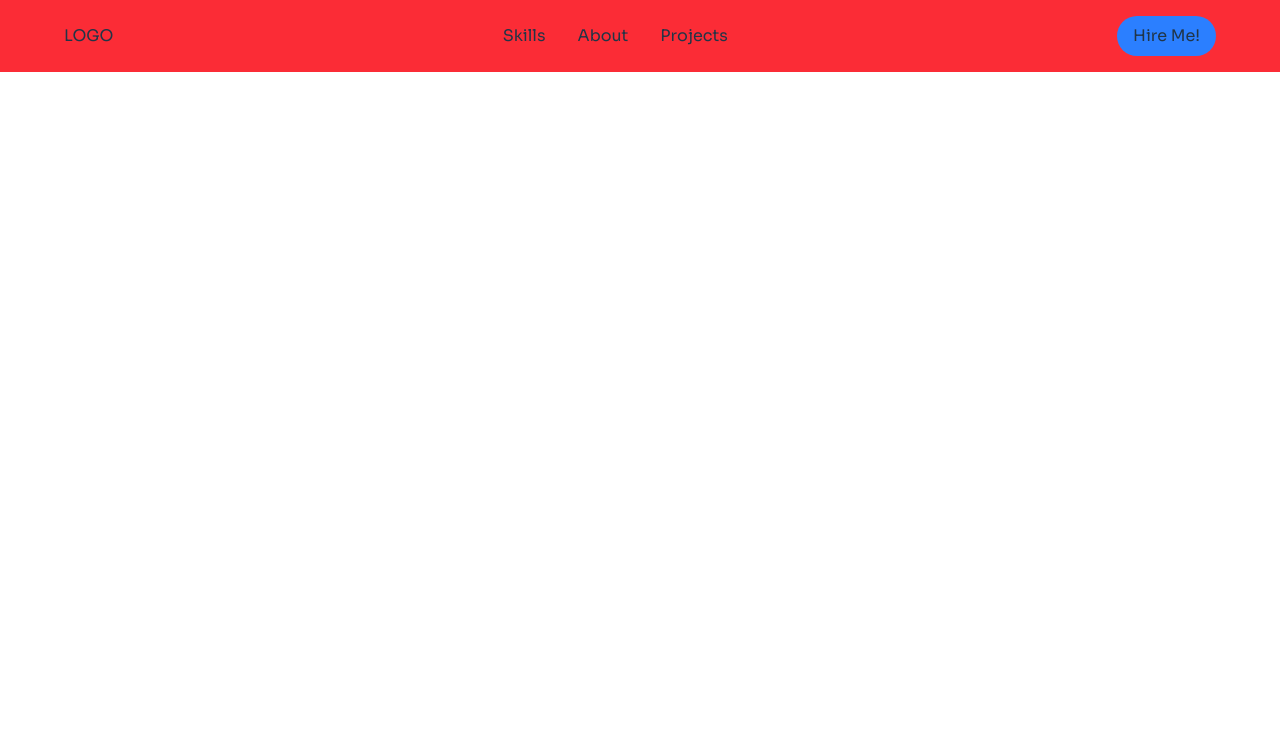
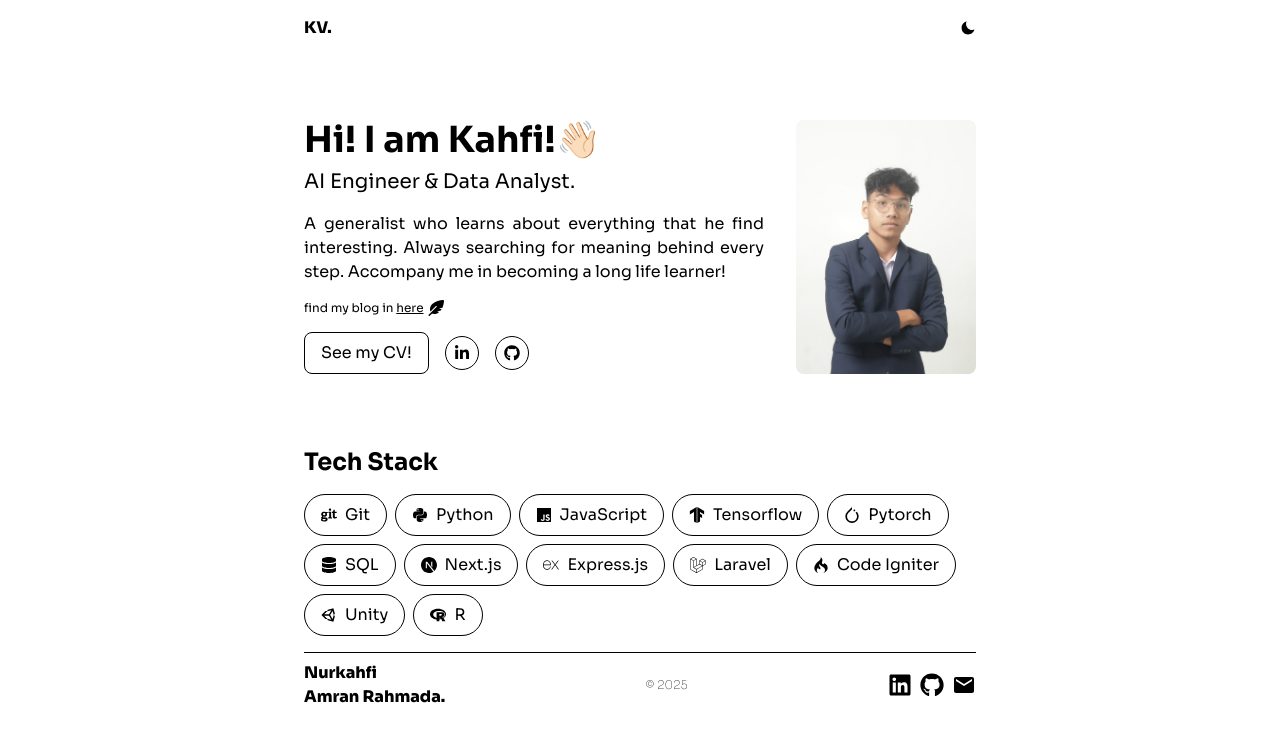
Before and after one commit to nrkahfirhmd/personal-portfolio, a React (Vite) app: page / in a window 1280 px wide. Shown: the top 742 px of the page. Built offline with nearby package versions, Linux system fonts and the light colour scheme.

Commit message:
add: hero skills and footer

```diff
--- a/package.json
+++ b/package.json
@@ -12,7 +12,8 @@
   "dependencies": {
     "@tailwindcss/vite": "^4.1.10",
     "react": "^19.1.0",
-    "react-dom": "^19.1.0"
+    "react-dom": "^19.1.0",
+    "react-icons": "^5.5.0"
   },
   "devDependencies": {
     "@eslint/js": "^9.25.0",
--- a/src/App.jsx
+++ b/src/App.jsx
@@ -7,10 +7,9 @@ export default function App()
 {
     return (
         <>
-            <div>
+            <div className="flex flex-col gap-2">
                 <Hero/>
                 <Skills/>
-                <About/>
                 <Showcase/>
             </div>
         </>
--- a/src/components/Footer.jsx
+++ b/src/components/Footer.jsx
@@ -1,4 +1,26 @@
+import { FaGithub } from "react-icons/fa";
+import { FaLinkedin } from "react-icons/fa6";
+import { MdEmail } from "react-icons/md";
+
 export default function Footer()
 {
+    return (
+        <div className="pt-4">
+            <div className="h-[1px] w-full bg-black dark:bg-white"></div>
+            <div className="py-2 flex justify-between items-center text-black dark:text-white">
+                <div className="font-black">
+                    <div>Nurkahfi</div>
+                    <div>Amran Rahmada.</div>
+                </div>
 
+                <p className="font-thin text-xs">&copy; 2025</p>
+
+                <div className="flex gap-2">
+                    <FaLinkedin className="w-6 h-6 cursor-pointer" />
+                    <FaGithub className="w-6 h-6 cursor-pointer" />
+                    <MdEmail className="w-6 h-6 cursor-pointer" />
+                </div>
+            </div>
+        </div>
+    )
 }
--- a/src/components/Navbar.jsx
+++ b/src/components/Navbar.jsx
@@ -1,20 +1,20 @@
+import ThemeToggle from "./ThemeToggle"
+
 export default function Navbar()
 {
     return (
-        <div className="w-screen flex py-4 px-16 justify-between items-center bg-red-500">
-            <div className="">
-                LOGO
+        <div className="w-full flex py-4 justify-between items-center">
+            <div className="italic font-black dark:text-white text-black">
+                KV.
             </div>
 
-            <div className="flex gap-8">
+            {/* <div className="flex gap-8">
                 <p className="hover:underline cursor-pointer">Skills</p>
                 <p className="hover:underline cursor-pointer">About</p>
                 <p className="hover:underline cursor-pointer">Projects</p>
-            </div>
+            </div> */}
 
-            <div className="px-4 py-2 bg-blue-500 rounded-full cursor-pointer">
-                Hire Me!
-            </div>
+            <ThemeToggle/>
         </div>
     )
 }
--- /dev/null
+++ b/src/components/ThemeToggle.jsx
@@ -0,0 +1,32 @@
+import { useEffect, useState } from "react";
+import { IoMdMoon } from "react-icons/io";
+import { MdSunny } from "react-icons/md";
+
+export default function ThemeToggle()
+{
+    const [darkMode, setDarkMode] = useState(() => {
+        return localStorage.getItem('theme') === "dark" ||
+        (!localStorage.getItem('theme') && window.matchMedia('(prefers-color-scheme: dark)').matches);
+    })
+
+    useEffect(() => {
+        const root = window.document.documentElement;
+
+        if (darkMode) {
+            root.classList.add('dark');
+            localStorage.setItem('theme', 'dark');
+        } else {
+            root.classList.remove('dark');
+            localStorage.setItem('theme', 'light');
+        }
+    }, [darkMode]);
+
+    return (
+        <button
+            onClick={() => setDarkMode(!darkMode)}
+            className="cursor-pointer dark:text-white text-black"
+        >
+            {darkMode ? <MdSunny /> : <IoMdMoon />}
+        </button>
+    )
+}
--- a/src/index.css
+++ b/src/index.css
@@ -1,5 +1,6 @@
 @import url('https://fonts.googleapis.com/css2?family=Sora:wght@100..800&display=swap');
 @import "tailwindcss";
+@custom-variant dark (&:where(.dark, .dark *));
 
 :root {
   font-family: system-ui, Avenir, Helvetica, Arial, sans-serif;
@@ -19,49 +20,3 @@
 body {
   font-family: "Sora", sans-serif;
 }
-
-a {
-  font-weight: 500;
-  color: #646cff;
-  text-decoration: inherit;
-}
-a:hover {
-  color: #535bf2;
-}
-
-h1 {
-  font-size: 3.2em;
-  line-height: 1.1;
-}
-
-button {
-  border-radius: 8px;
-  border: 1px solid transparent;
-  padding: 0.6em 1.2em;
-  font-size: 1em;
-  font-weight: 500;
-  font-family: inherit;
-  background-color: #1a1a1a;
-  cursor: pointer;
-  transition: border-color 0.25s;
-}
-button:hover {
-  border-color: #646cff;
-}
-button:focus,
-button:focus-visible {
-  outline: 4px auto -webkit-focus-ring-color;
-}
-
-@media (prefers-color-scheme: light) {
-  :root {
-    color: #213547;
-    background-color: #ffffff;
-  }
-  a:hover {
-    color: #747bff;
-  }
-  button {
-    background-color: #f9f9f9;
-  }
-}
--- a/src/main.jsx
+++ b/src/main.jsx
@@ -7,10 +7,12 @@ import Footer from './components/Footer'
 
 createRoot(document.getElementById('root')).render(
   <StrictMode>
-    <div className=''>
-      <Navbar/>
-      <App />
-      <Footer/>
+    <div className='w-screen flex justify-center h-screen dark:bg-[#242424] bg-[#ffffff]'>
+      <div className='w-full max-w-2xl flex flex-col px-4 md:px-0'>
+        <Navbar/>
+        <App />
+        <Footer/>
+      </div>
     </div>
   </StrictMode>
 )
--- a/src/pages/About.jsx
+++ /dev/null
@@ -1,4 +0,0 @@
-export default function About()
-{
-
-}
--- a/src/pages/Hero.jsx
+++ b/src/pages/Hero.jsx
@@ -1,4 +1,53 @@
+import { FaGithub, FaLinkedinIn } from "react-icons/fa"
+import { personalStatistics } from "../utils/data"
+import { FaFeatherPointed } from "react-icons/fa6"
+
 export default function Hero()
 {
+    return (
+        <div className="py-16 flex flex-col justify-center items-center">
+            <div className="flex flex-col-reverse md:flex-row gap-8 w-full justify-between items-center">
+                <div className="flex flex-col gap-4 text-black dark:text-white">
+                    <div className="flex flex-col gap-2">
+                        <h3 className="font-bold text-4xl">Hi! I am Kahfi!👋🏻</h3>
+                        <h2 className="text-xl">AI Engineer & Data Analyst.</h2>
+                    </div>
+                    <p className="text-justify text-md">
+                        A generalist who learns about everything that he find interesting. Always searching for meaning behind every step.
+                        Accompany me in becoming a long life learner!
+                    </p>
+                    <div className="flex gap-1">
+                        <p className="text-xs">
+                            find my blog in <span className="underline cursor-pointer">here</span>
+                        </p>
+                        <FaFeatherPointed className="w-4 h-4" />
+                    </div>
+                    <div className="flex gap-4 items-center">
+                        <div className="px-4 py-2 rounded-lg w-fit cursor-poiniter border border-black dark:border-white cursor-pointer">
+                            See my CV!
+                        </div>
+                        <div className="px-2 py-2 border border-black dark:border-white rounded-full cursor-pointer">
+                            <FaLinkedinIn />
+                        </div>
+                        <div className="px-2 py-2 border border-black dark:border-white rounded-full cursor-pointer">
+                            <FaGithub />
+                        </div>
+                    </div>
+                </div>
 
+                <div className="h-full rounded-lg w-50 md:min-w-45">
+                    <img src="/src/assets/profile.jpg" alt="profile" className="w-full h-full object-cover rounded-lg" />
+                </div>
+            </div>
+
+            {/* <div className="gap-16 grid grid-cols-2 md:grid-cols-4 bg-blue-500 px-12 py-6 rounded-lg">
+                {personalStatistics.map((data, index) => (
+                    <span key={index} className="flex flex-col justify-center items-center">
+                        <h1 className="text-6xl">{data.number}</h1>
+                        <p className="text-xs">{data.desc}</p>
+                    </span>
+                ))}
+            </div> */}
+        </div>
+    )
 }
--- a/src/pages/Skills.jsx
+++ b/src/pages/Skills.jsx
@@ -1,4 +1,21 @@
+import { FaPython } from "react-icons/fa";
+import { techStack } from "../utils/data";
+
 export default function Skills()
 {
-
+    return (
+        <>
+            <div className="flex flex-col gap-4 text-black dark:text-white">
+                <h1 className="font-bold text-2xl">Tech Stack</h1>
+                <div className="flex gap-2 flex-wrap">
+                    {techStack.map((data, index) => (
+                        <div key={index} className="flex gap-2 items-center px-4 py-2 rounded-full border border-black dark:border-white max-w-fit">
+                            {data.icon}
+                            {data.label}
+                        </div>
+                    ))}
+                </div>
+            </div>
+        </>
+    )
 }
--- /dev/null
+++ b/src/utils/data.jsx
@@ -0,0 +1,24 @@
+import { FaDatabase, FaGit, FaJs, FaLaravel, FaPython, FaRProject, FaUnity } from "react-icons/fa"
+import { SiCodeigniter, SiExpress, SiNextdotjs, SiPytorch, SiTensorflow } from "react-icons/si"
+
+export const personalStatistics = [
+    { number: 6, desc: "Projects Completed" },
+    { number: 10, desc: "Datasets Analyzed" },
+    { number: 3, desc: "ML Models Deployed" },
+    { number: 2, desc: "Dashboards Built" }
+]
+
+export const techStack = [
+    { icon: <FaGit/>, label: "Git" },
+    { icon: <FaPython/>, label: "Python" },
+    { icon: <FaJs/>, label: "JavaScript" },
+    { icon: <SiTensorflow/>, label: "Tensorflow" },
+    { icon: <SiPytorch/>, label: "Pytorch" },
+    { icon: <FaDatabase/>, label: "SQL" },
+    { icon: <SiNextdotjs/>, label: "Next.js" },
+    { icon: <SiExpress/>, label: "Express.js" },
+    { icon: <FaLaravel/>, label: "Laravel" },
+    { icon: <SiCodeigniter/>, label: "Code Igniter" },
+    { icon: <FaUnity/>, label: "Unity" },
+    { icon: <FaRProject/>, label: "R" },
+]
```
Also changed, not shown: src/assets/profile.jpg (added), 1 other file (tests, documents, lock files or other folders).
